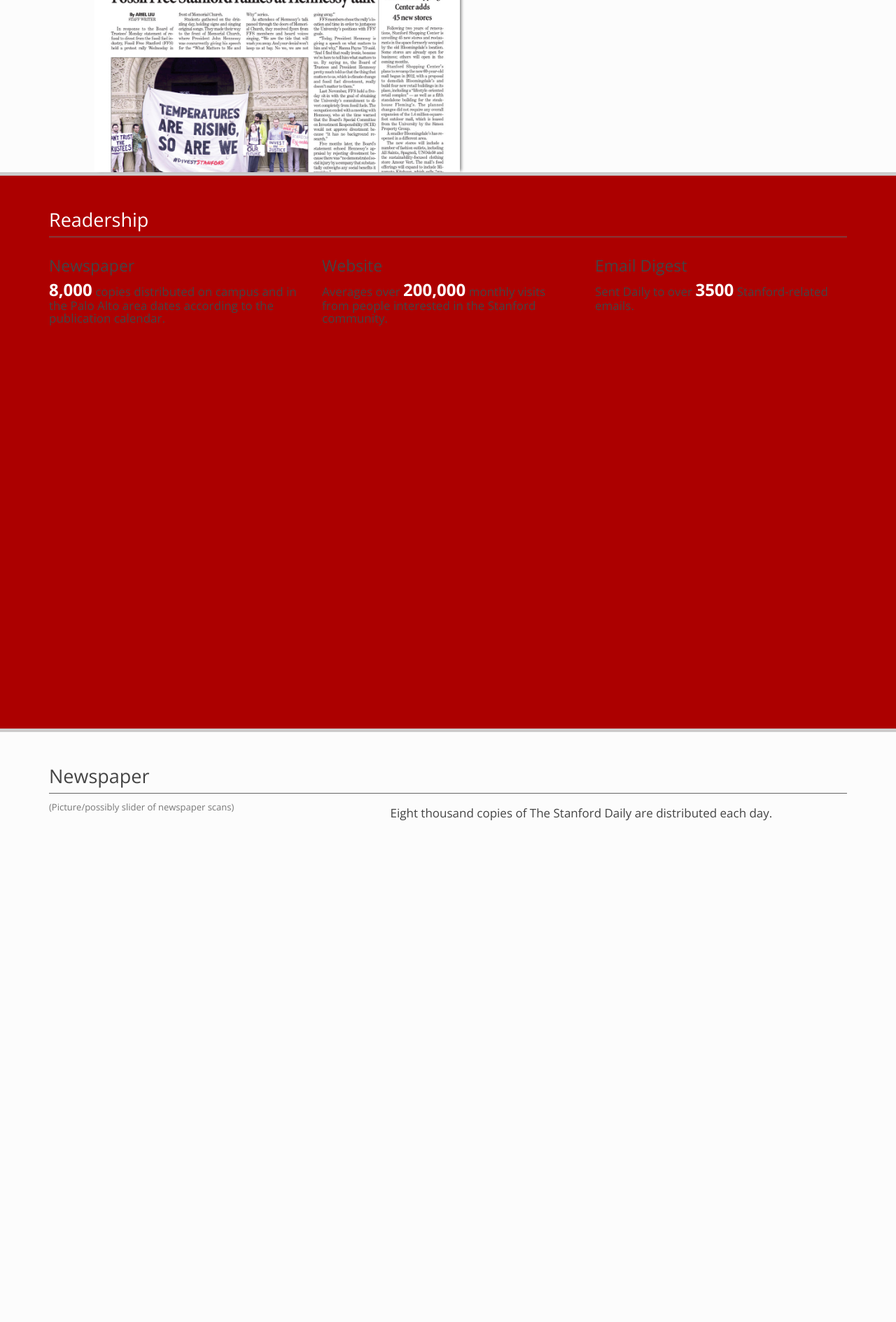
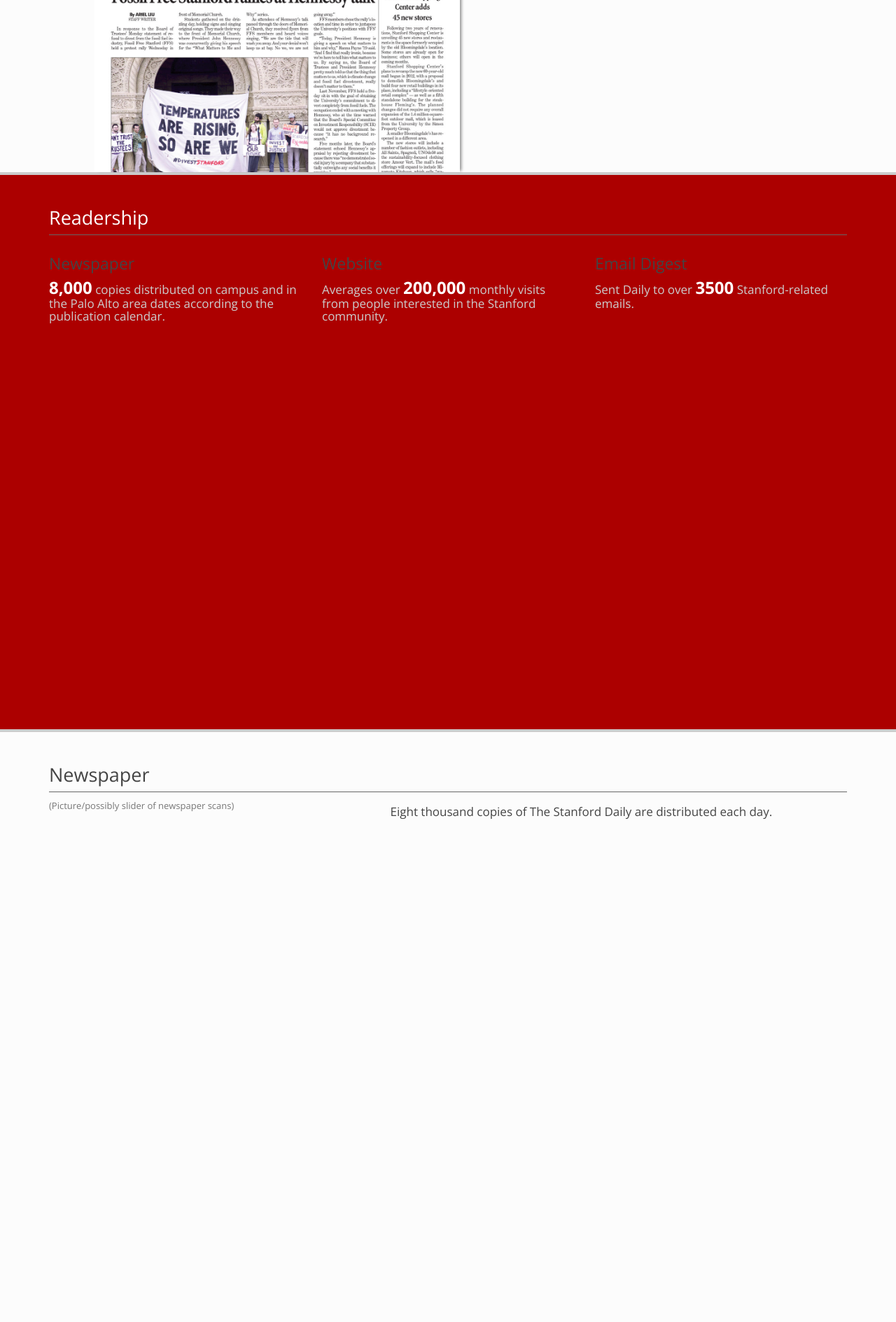
Before and after one commit to tsd-innovation/media-site, a PHP site: page / in a window 1280 px wide. Shown: the part 681-2570 px from the top of the page at 70% size. Run offline with PHP 8.4, Linux system fonts and the light colour scheme; some libraries are stand-ins or nearby versions.

Commit message:
Attempted change in section style

```diff
--- a/index.php
+++ b/index.php
@@ -16,16 +16,17 @@
 		h4 strong{color: #AC0000; font-size: 18pt; font-weight: bold;}
         .dark-background h4 strong {color: #FFFFFF !important;}
         .dark-background h2 {color: #FFFFFF !important;}
+		.dark-background h4 {color: #CCC !important;}
 
 		button{margin: 0px 3px !important;}
 
 		.navbar-brand{color: #AC0000 !important;}
 		.newspaper-main{width: 100%;}
 		.formatted-element{margin: 32px 0; }
-		.page-section{min-height: 100%; padding-top: 30px;}
+		.page-section{min-height: 100%; padding-top: 28px;}
 		.section-title{border-bottom: 1px solid #666; margin-bottom: 10px;}
 		.norm-bold{font-weight: bold;}
-        .dark-background{background: #AC0000; z-index: 998; border-top: 5px solid #CCC; border-bottom: 5px solid #CCC; }
+        .dark-background{background: #AC0000; z-index: 998; border-top: 4px solid #CCC; border-bottom: 4px solid #CCC; }
 
 		#newspaper-image{width: 80%; margin-left: 10%; margin-right: 10%; box-shadow: 4px 0px 4px -2px #888888; max-height: 95%; z-index: 100;}
 		#sales-link{color: #F00; !important;}
```
